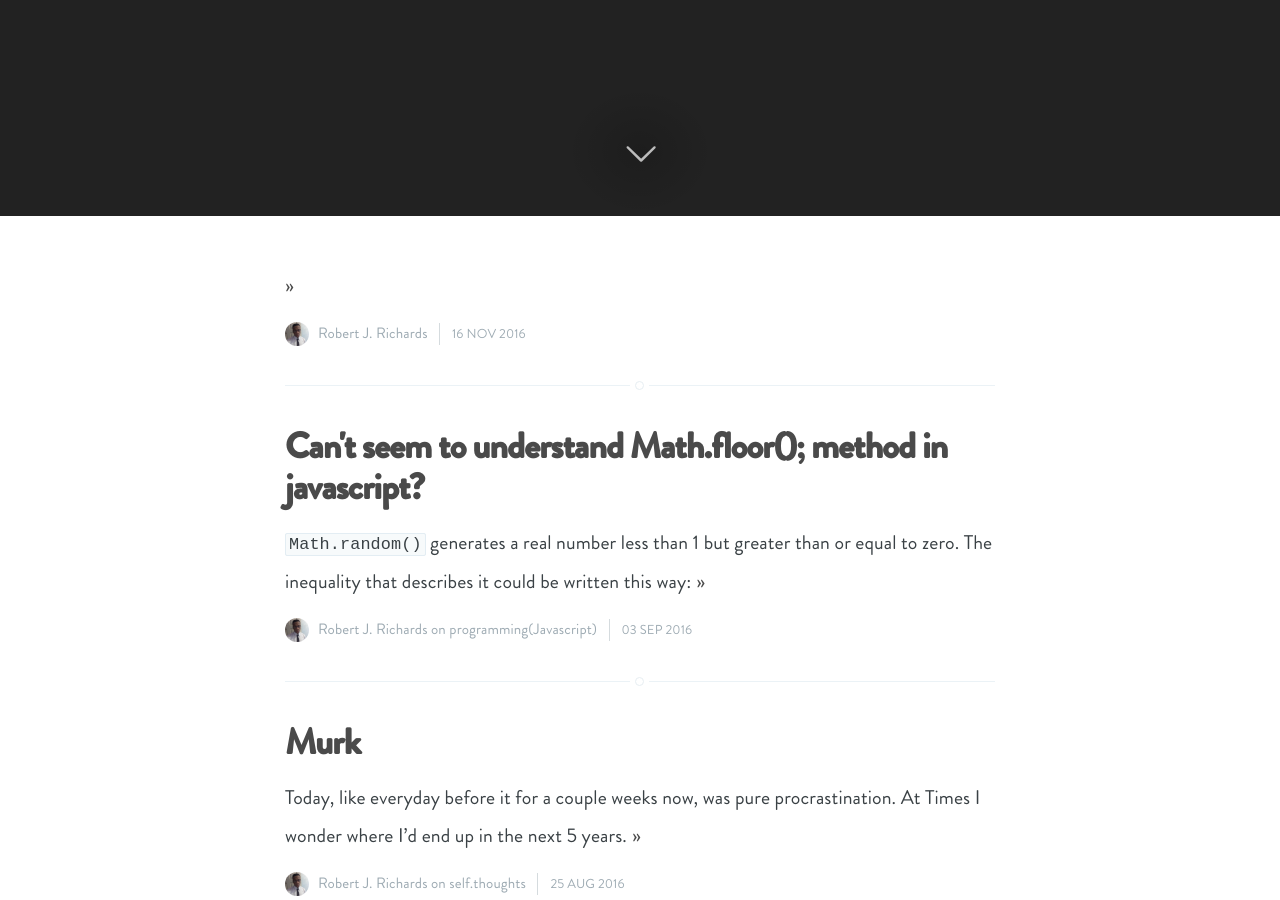
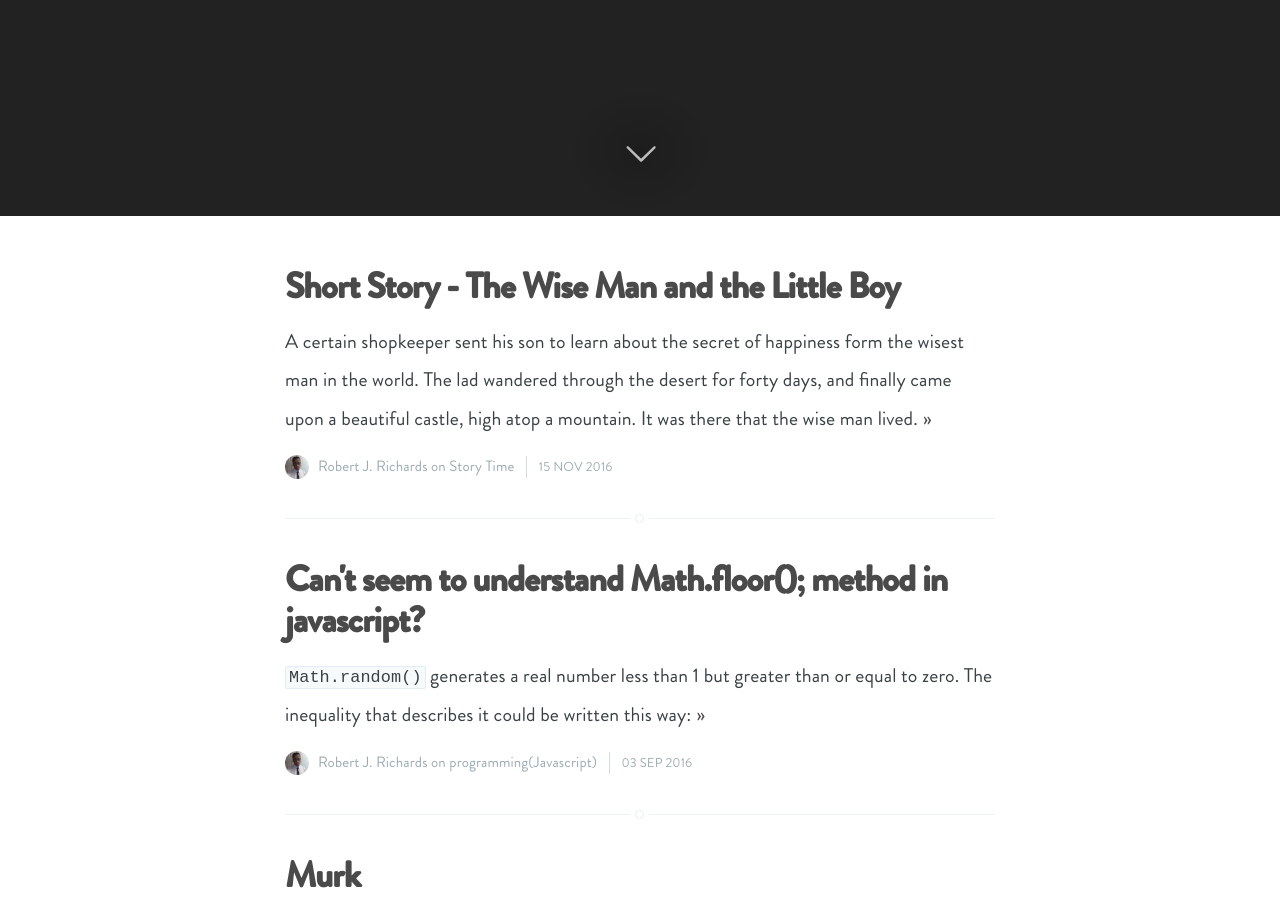
Before and after one commit to robert903/robertrichards.github.io, a Jekyll site: the page built from index.html, in a window 1280 px wide and 900 px high, scrolled down 684 px. Built offline with Jekyll 4.4.1, drawn with Linux system fonts in a browser that asks for light colours; the list of posts is cut into pages by our own code; some of the changed lines change nothing that is shown.

Commit message:
added story

```diff
--- a/_posts/2016-11-15-Short Story The Wise Man and the Little Boy.md
+++ b/_posts/2016-11-15-Short Story The Wise Man and the Little Boy.md
@@ -1,8 +1,7 @@
 ---
 comments: true
 id: 93
-title: Short Story: The Wise Man and the Little Boy
-date: 2016-11-14
+title: Short Story - The Wise Man and the Little Boy
 author: Robert J. Richards
 layout: post
 guid: http://robertrichards.me/The-Wise-Man-and-the-Little-Boy
@@ -10,9 +9,6 @@
 categories:
   - Story Time
 ---
-
-#Short Story: The Wise Man and the Little Boy
-
 A certain shopkeeper sent his son to learn about the secret of happiness form the wisest man in the world. The lad wandered through the desert for forty days, and finally came upon a beautiful castle, high atop a mountain. It was there that the wise man lived.
 
 Rather than finding a saintly man, though, our hero, on entering the main room of the castle, saw hive of activity: tradesmen came and went, people were conversing in the corners, a small orchestra was playing soft music, and there was a table covered with platters of the most delicious food in that part of the world. The wise man conversed with every one, and the boy had to wait for two hours before it was his turn to be given the man’s attention.
```
